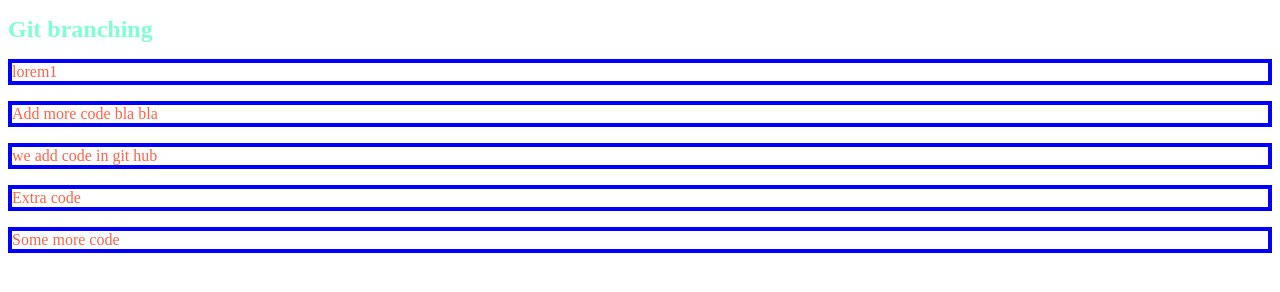
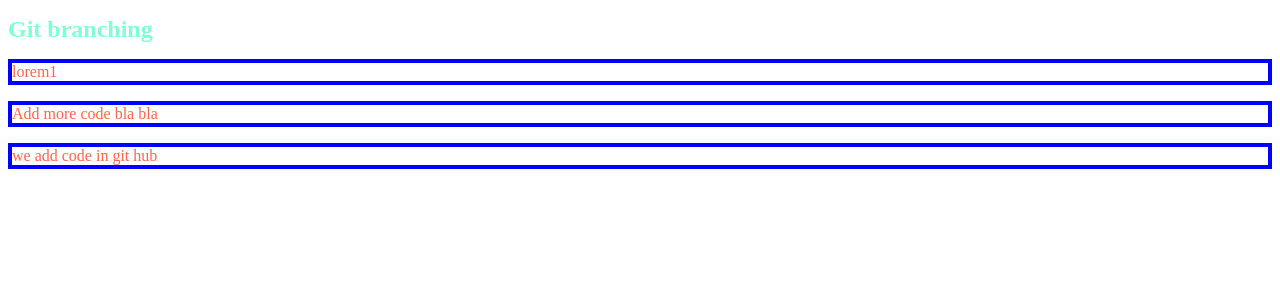
Before and after one commit to NidhiPatel7/branchingDemo, a plain HTML site: page index.html in a window 1280 px wide. Drawn offline with Linux system fonts and the light colour scheme.

Commit message:
delete two p tag

```diff
--- a/index.html
+++ b/index.html
@@ -12,8 +12,6 @@
     <p>lorem1</p>
     <p>Add more code bla bla</p>
     <p>we add code in git hub</p>
-    <p>Extra code</p>
-    <p>Some more code</p>
 
 </body>
 </html>
```
